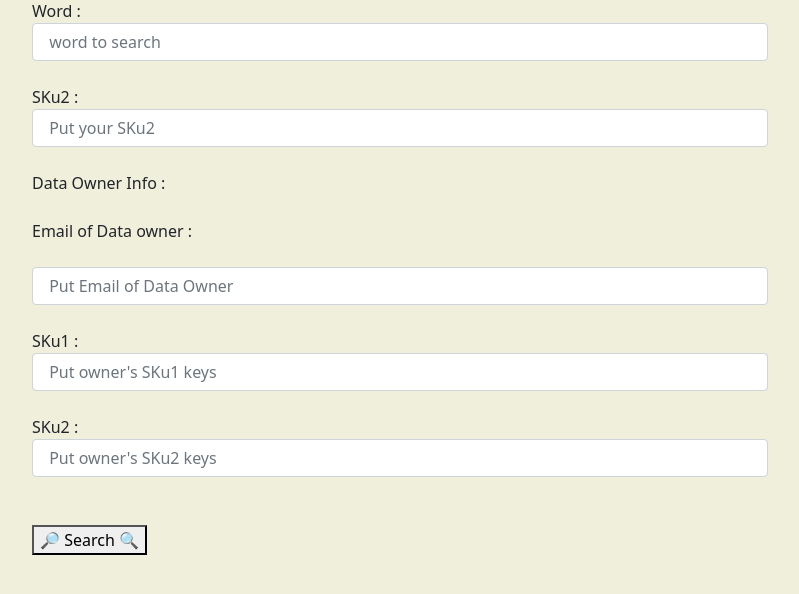
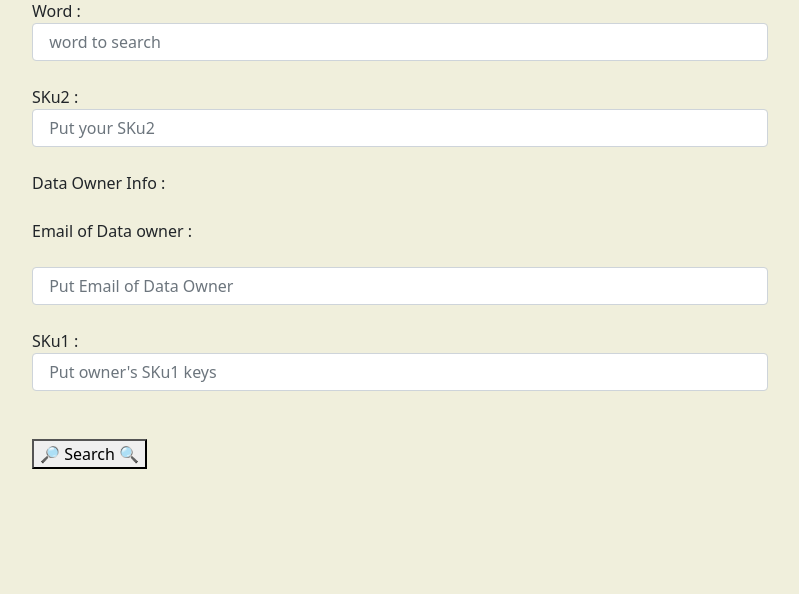
Before and after one commit to dnyaneshm36/cloundimg, a Django app: page /clpeks/search in a window 1280 px wide. Shown: the part 166-760 px from the top of the page, without its empty margins (335-1134 px from the left). Run offline with Django 3.2, Linux system fonts and the light colour scheme; some libraries are stand-ins or nearby versions.

Commit message:
🎶🎶 removed the sku2 part front end . 🎶🎶

```diff
--- a/cripto/templates/search.html
+++ b/cripto/templates/search.html
@@ -135,10 +135,6 @@
                         <div class="form-group">
                         SKu1 :
                         <input name="SKs1" type="text" class="form-control" placeholder=" Put owner's SKu1 keys ">
-                        </div>
-                        <br>
-                        <div class="form-group">
-                        SKu2 : <input name="SKs2" type="text" class="form-control" placeholder=" Put owner's SKu2 keys ">
                         </div>
                         <br>
                         <br>
```
